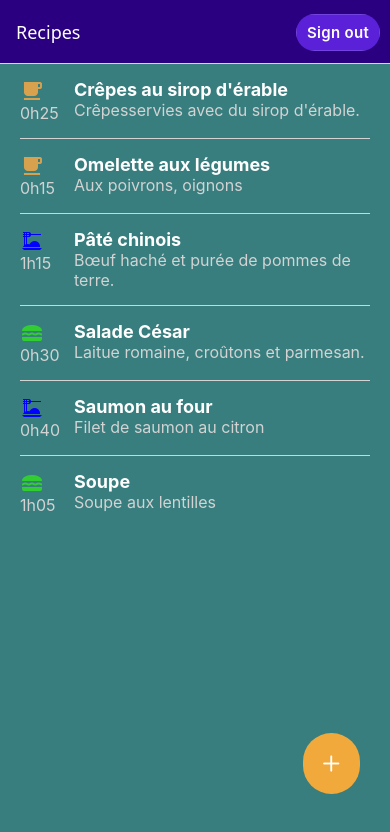
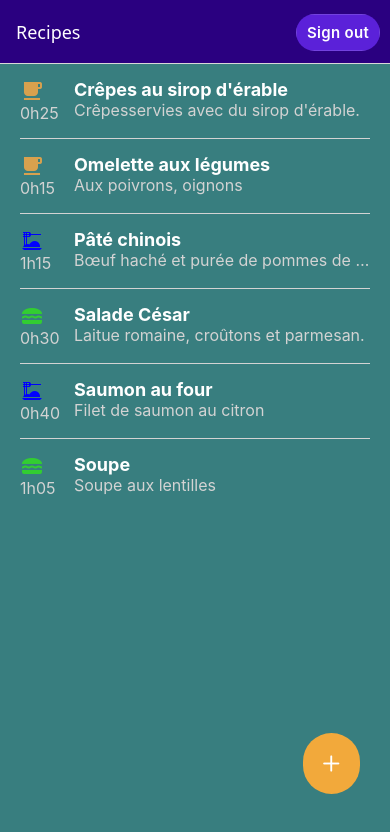
Before and after one commit to Merveille-pharel1/Recipeasy, a React Native app: screen /Recipes in a window 390 px wide. Shown: the top 832 px of the page. Built offline with nearby package versions, Linux system fonts and the light colour scheme.

Commit message:
Mise en forme de l'affichage de la description

```diff
--- a/screens/listScreen.js
+++ b/screens/listScreen.js
@@ -41,8 +41,8 @@ export default function ListScreen({navigation, route}){
                         <Text style={styles.text}>{formatDuration(recipe.durationHours, recipe.durationMinutes)}</Text>
                     </View>
                     <View style={{flex: 1, justifyContent: "flex-start"}}>
-                        <Text style={styles.textName}>{recipe.name}</Text>
-                        <Text style={styles.text}>{recipe.description}</Text>
+                        <Text numberOfLines={1} style={styles.textName}>{recipe.name}</Text>
+                        <Text numberOfLines={1} style={styles.text}>{recipe.description}</Text>
                     </View>
                 </View>
             </TouchableHighlight>
```
